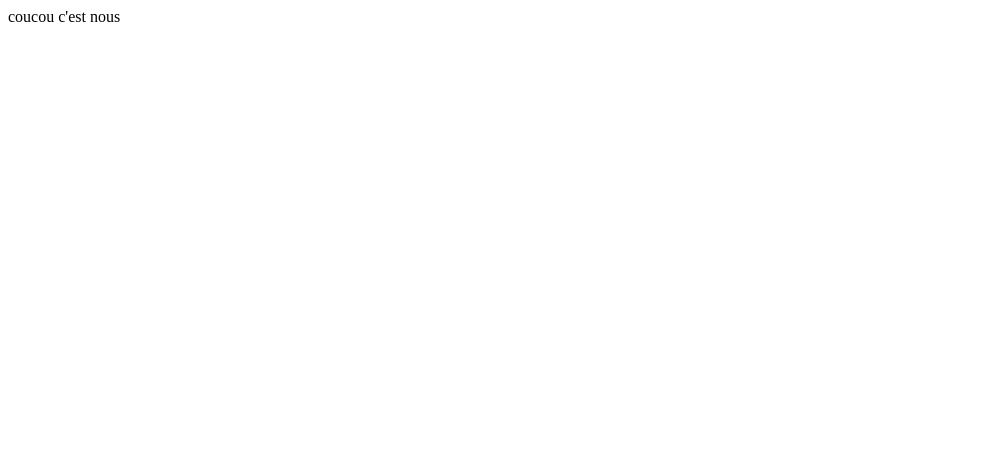
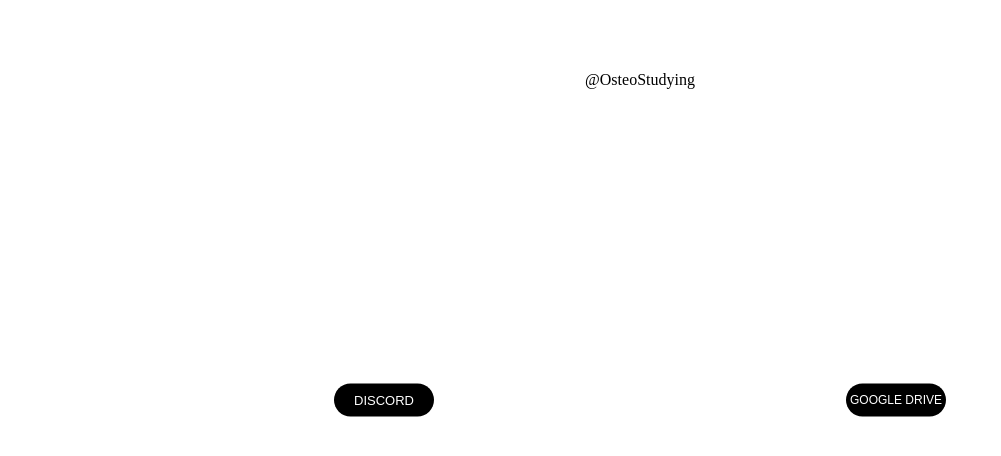
Before and after one commit to WhiteWall13/MarionLandingPage, a plain HTML site: page index.html in a window 1280 px wide. Shown: the whole page, without its empty margins (0-1001 px from the left). Drawn offline with Linux system fonts and the light colour scheme.

Commit message:
discord et google drive button

```diff
--- a/index.css
+++ b/index.css
@@ -0,0 +1,54 @@
+body {
+	margin: 0;
+	padding: 0;
+	background: #FFF;
+}
+
+.insta {
+    position: absolute;
+	top: 10%;
+	left: 50%;
+	transform: translate(-50%,-50%);
+}
+
+.left{
+	position: absolute;
+	top: 50%;
+	left: 30%;
+	transform: translate(-50%,-50%);
+	width: 100px;
+	height: 33px;
+	text-align: center;
+	line-height: 33px;
+	color: #fff;
+	font-size: 13px;
+	text-transform: uppercase;
+	text-decoration: none;
+	font-family: sans-serif;
+	box-sizing: border-box;
+	background: #000;
+	background-size: 400%;
+	border-radius: 30px;
+	z-index: 1;
+}
+
+.right{
+	position: absolute;
+	top: 50%;
+	left: 70%;
+	transform: translate(-50%,-50%);
+	width: 100px;
+	height: 33px;
+	text-align: center;
+	line-height: 33px;
+	color: #fff;
+	font-size: 12px;
+	text-transform: uppercase;
+	text-decoration: none;
+	font-family: sans-serif;
+	box-sizing: border-box;
+	background: #000;
+	background-size: 400%;
+	border-radius: 30px;
+	z-index: 1;
+}
--- a/index.html
+++ b/index.html
@@ -1,5 +1,5 @@
 <!DOCTYPE html>
-<html lang="en">
+<html lang="fr">
     <head>
         <meta charset="UTF-8">
         <meta name="viewport" content="width=device-width, initial-scale=1.0">
@@ -7,7 +7,10 @@
         <title>Marion's Landing page</title>
     </head>
     <body>
-    coucou c'est nous
-
+        <div class="insta">
+            @OsteoStudying
+        </div>
+        <a class="left" href="#">Discord</a>
+        <a class="right" href="#">Google Drive</a>
     </body>
 </html>
```
Also changed, not shown: images/osteo.png (added), 1 other file. Lines whose indentation alone changed are shown as unchanged.
